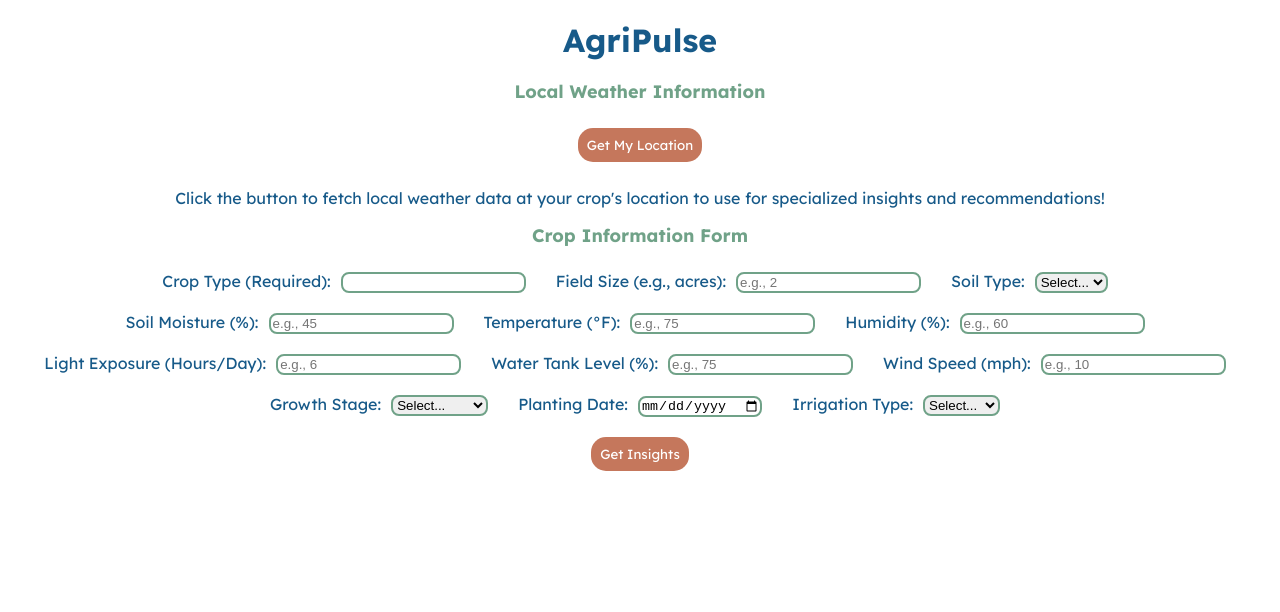
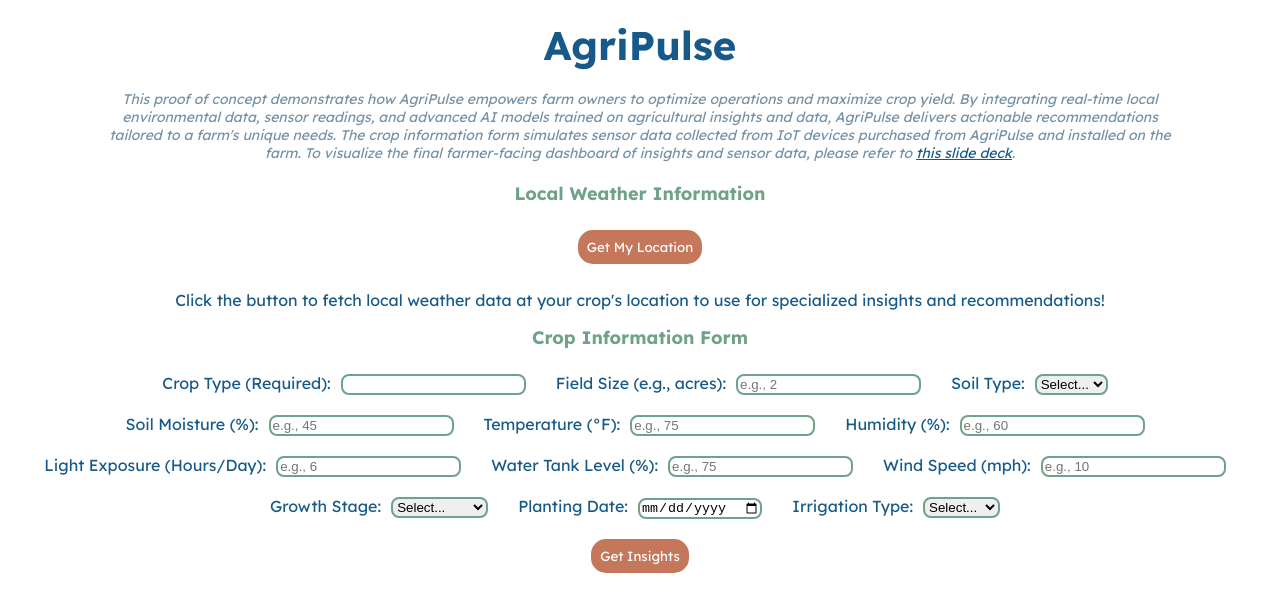
Before and after one commit to rfig1226/AgriPulse, a React (Create React App) app: page / in a window 1280 px wide. Shown: the top 612 px of the page. Built offline with nearby package versions, Linux system fonts and the light colour scheme.

Commit message:
final UI touches

```diff
--- a/src/App.css
+++ b/src/App.css
@@ -17,7 +17,7 @@
 
 .title {
   color: #175A89;
-  font-size: 32px;
+  font-size: 40px;
   font-weight: bolder;
   margin: 20px;
 }
@@ -39,8 +39,20 @@
   font-family: "Lexend", sans-serif;
 }
 
+button:hover {
+  background-color: #5c220d;
+}
+
+button:active {
+  background-color: #5c220d;
+}
+
 label {
   margin: 10px;
+  color: #175A89;
+}
+
+a {
   color: #175A89;
 }
 
@@ -48,11 +60,10 @@
   background-color: #ebf2f7;
   color: #175A89;
   border-radius: 20px;
-  padding: 30px;
-  margin-left: 50px;
-  margin-right: 50px;
-  margin-top: 20px;
-  margin-bottom: 20px;
+  padding-top: 20px;
+  margin: 20px auto;
+  width: fit-content;
+  text-align: center;
 }
 
 input, select {
@@ -63,6 +74,14 @@
 
 p{
   color: #175A89;
+}
+
+.intro {
+  color: #7491a6;
+  width: 85%;
+  font-style: italic;
+  font-size: 14px;
+  margin: 20px auto;
 }
 
 .insights {
--- a/src/App.js
+++ b/src/App.js
@@ -7,6 +7,20 @@
   return (
     <div className="App">
       <div className="title">AgriPulse</div>
+      <div className="intro">
+        This proof of concept demonstrates how AgriPulse empowers farm owners to
+        optimize operations and maximize crop yield. By integrating real-time
+        local environmental data, sensor readings, and advanced AI models
+        trained on agricultural insights and data, AgriPulse delivers actionable
+        recommendations tailored to a farm's unique needs. The crop information
+        form simulates sensor data collected from IoT devices purchased from
+        AgriPulse and installed on the farm. To visualize the final
+        farmer-facing dashboard of insights and sensor data, please refer to{" "}
+        <a href="https://www.canva.com/design/DAGVj0fNF40/Mv5v9EauWH9C1bqOLjkB2A/view?utm_content=DAGVj0fNF40&utm_campaign=designshare&utm_medium=link2&utm_source=uniquelinks&utlId=h39e1881306">
+          this slide deck
+        </a>
+        .
+      </div>
       <Weather />
       <CropForm />
     </div>
--- a/src/components/cropform.js
+++ b/src/components/cropform.js
@@ -21,6 +21,7 @@
 
   const [errors, setErrors] = useState({});
   const [insights, setInsights] = useState(null);
+  const [loading, setLoading] = useState(false);
 
   const handleChange = (e) => {
     const { name, value } = e.target;
@@ -34,6 +35,8 @@
       setErrors("Crop Type is required!");
       return;
     }
+
+    setLoading(true);
 
     try {
       const response = await fetch(
@@ -55,6 +58,8 @@
       setInsights(data.insights);
     } catch (err) {
       setErrors("Error generating insights: " + err.message);
+    } finally {
+      setLoading(false);
     }
   };
 
@@ -231,9 +236,19 @@
         {/* Submit Button */}
         <button type="submit">Get Insights</button>
       </form>
-      {insights && (
+
+      {loading && (
+        <p>
+          Fetching personalized insights and recommendations for your{" "}
+          <strong>{formData.cropType}</strong> crops...
+        </p>
+      )}
+
+      {insights && !loading && (
         <div className="insights">
-          <div className="header">Insights for {formData.cropType} Crop</div>
+          <div className="header">
+            Insights for <strong>{formData.cropType}</strong> Crop
+          </div>
           {/* Format response into sections */}
           {insights.split("\n").map((line, index) => {
             // Check for Subheadings like "* **Temperature:**"
```
